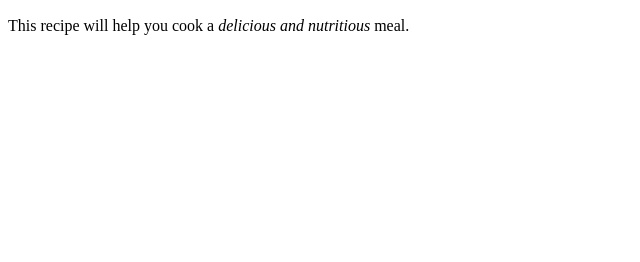
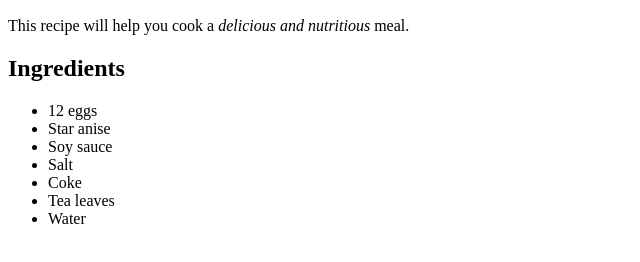
Before and after one commit to allanjchiang/odin-recipes, a plain HTML site: page recipes/tea_eggs.html in a window 1280 px wide. Shown: the part 434-696 px from the top of the page, without its empty margins (0-640 px from the left). Drawn offline with Linux system fonts and the light colour scheme.

Commit message:
Add ingredients heading and a ul of ingredients

```diff
--- a/recipes/tea_eggs.html
+++ b/recipes/tea_eggs.html
@@ -11,5 +11,15 @@
     <img src="https://upload.wikimedia.org/wikipedia/commons/f/f9/Tea_eggs_1.jpg">
     <h2>Juicy and healthy</h2>
     <p>This recipe will help you cook a <em>delicious and nutritious</em> meal.</p>
+    <h2>Ingredients</h2>
+    <ul>
+        <li>12 eggs</li>
+        <li>Star anise</li>
+        <li>Soy sauce</li>
+        <li>Salt</li>
+        <li>Coke</li>
+        <li>Tea leaves</li>
+        <li>Water</li>
+    </ul>
 </body>
 </html>
```
